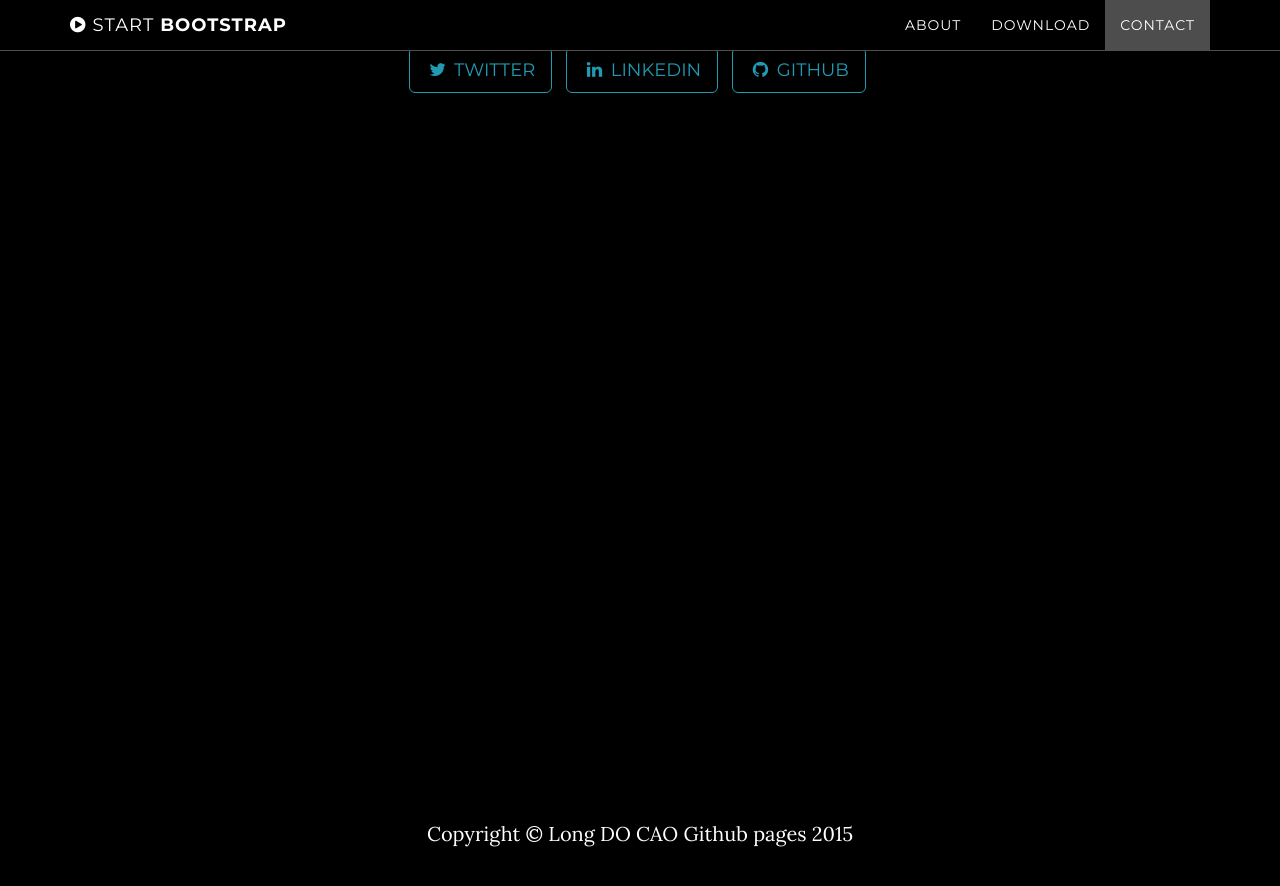
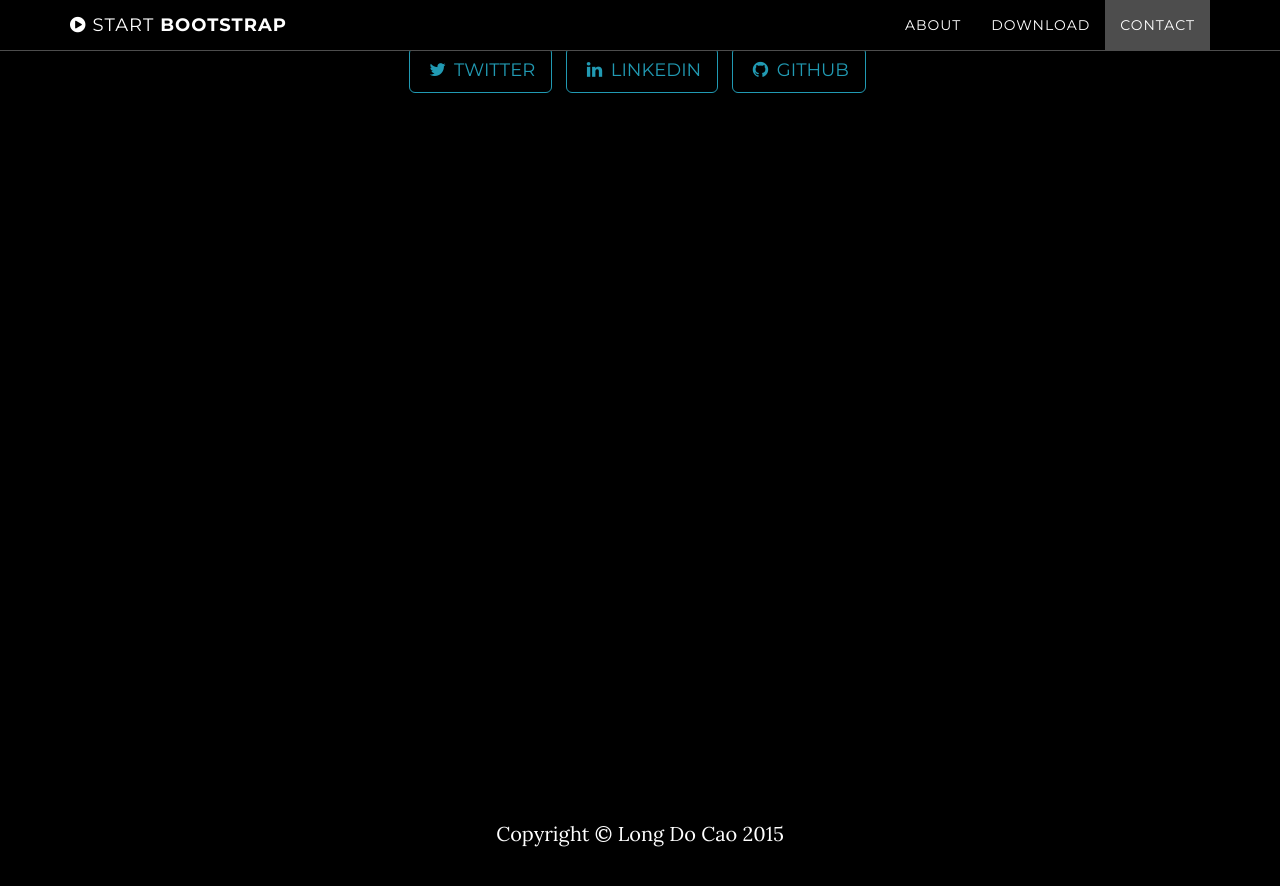
Before and after one commit to ldocao/ldocao.github.io, a Jekyll site: the page built from index.html, in a window 1280 px wide and 900 px high, scrolled down 2532 px. Shown: the top 886 px of the window. Built offline with Jekyll 4.4.1, drawn with Linux system fonts in a browser that asks for light colours.

```diff
--- a/_config.yml
+++ b/_config.yml
@@ -1,5 +1,5 @@
 # Site settings
-title: Long's pythonic way to data science
+title: Long's story
 email: ldocao@gmail.com
 url: https://ldocao.github.io
 description: "From astrophysics to data science, the pythonic way."
@@ -10,7 +10,7 @@ color:
   links: '#219ab3'
 
 # Footer settings
-footer: Long DO CAO Github pages
+footer: Long Do Cao
 
 # Social networks usernames (many more available: google-plus, flickr, dribbble, pinterest, instagram, tumblr, linkedin, etc.)
 social:
```
